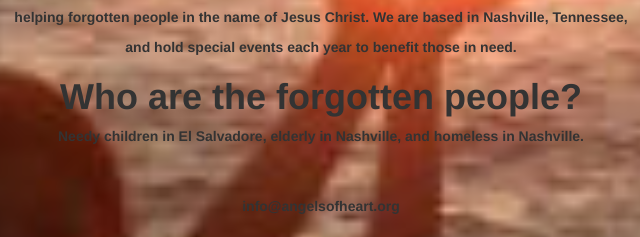
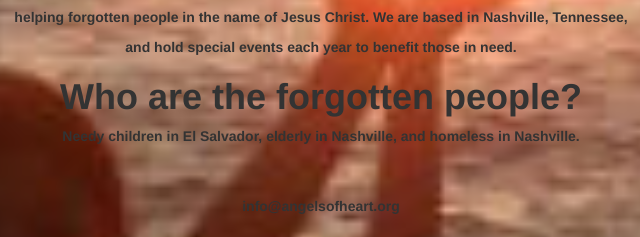
Before and after one commit to SandraJones/AngelsOfHeart.github.io, a plain HTML site: page index.html in a window 1280 px wide. Shown: the part 847-1084 px from the top of the page, 319-959 px from the left. Drawn offline with nearby package versions, Linux system fonts and the light colour scheme.

Commit message:
corrected misspelling of El Salvador

```diff
--- a/index.html
+++ b/index.html
@@ -29,7 +29,7 @@
 	<h1 class="secondTitle">Who are the forgotten people?  </h1>
 	</div>
 	<article class ="fourthBlock">
-			<p class="forgotten">Needy children in El Salvadore, elderly in Nashville, and homeless in Nashville.</p>
+			<p class="forgotten">Needy children in El Salvador, elderly in Nashville, and homeless in Nashville.</p>
 			</br>
 			</br>
 			<div class="contactUs">
```
